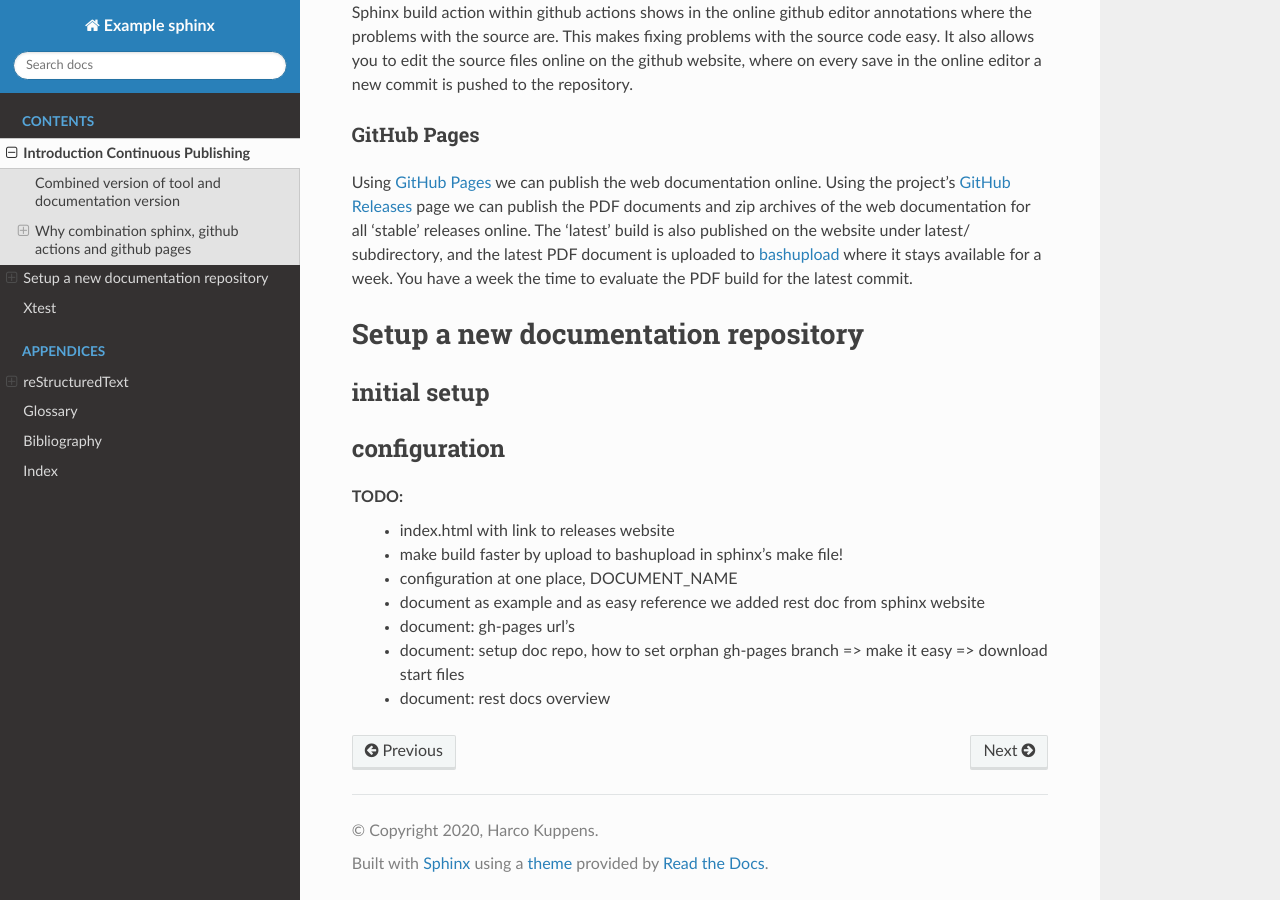
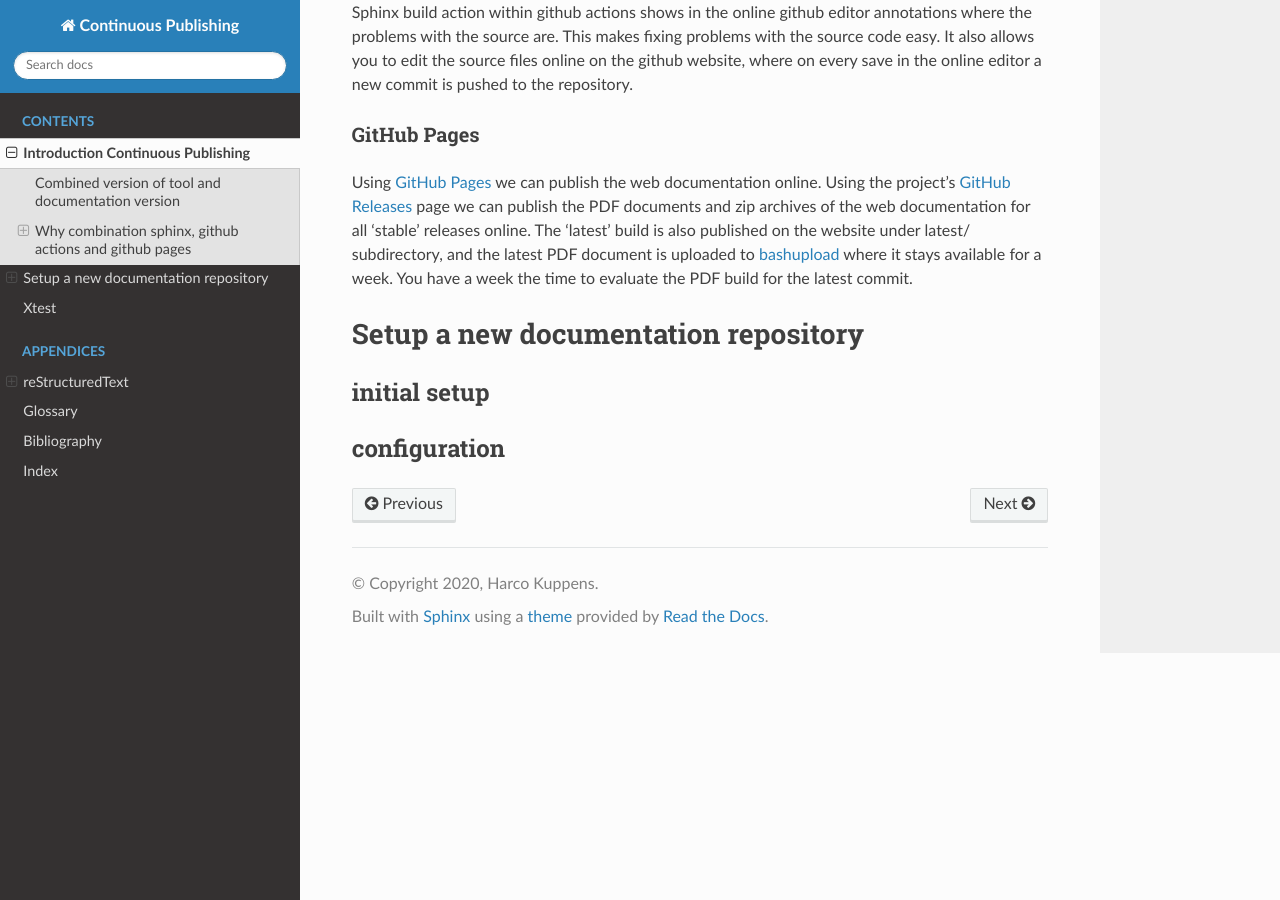
Before and after one commit to harcokuppens/continuous_publishing, a Sphinx documentation site: the page built from source/intro.rst, in a window 1280 px wide and 900 px high, scrolled down 3571 px. Built offline with Sphinx 7.4.7 and the Read the Docs theme 2.0.0, drawn with Linux system fonts in a browser that asks for light colours; the version number could not be read and is left out.

Commit message:
moved documentation name and url config to sphinx config

```diff
--- a/source/conf.py
+++ b/source/conf.py
@@ -17,15 +17,20 @@
 
 # -- Project information -----------------------------------------------------
 
-project = 'Example sphinx'
+project = 'Continuous Publishing'
 copyright = '2020, Harco Kuppens'
 author = 'Harco Kuppens'
 
 github_user_or_organisation='harcokuppens'
-github_repo_name="example_sphinx_doc_repo"
+github_repo_name="continuous_publishing"
+
+# note: TOOLVERSION is set in separate file TOOLVERSION.txt so we only need to change that file as part of the
+#       documentation source. This general configuration once set doesn't need changing then.
+document_name_format="TorXakis-{TOOLVERSION}_Userguide-{DOCVERSION}"
 
 # ----------------------------------------------------------------------------
 
+# -- SPHINX_BUILD_PDF  -----------------------
 
 
 def slugify(value, allow_unicode=False):
@@ -48,6 +53,7 @@
 output_pdf="build/latex/" + slugify(project) + ".pdf"
 print("::set-env name=SPHINX_BUILD_PDF::" + output_pdf)
 
+
 # -- Automatically add toolversion,docversion and pdfdocumenturl  -----------------------
 
 
@@ -65,12 +71,14 @@
 print("tag="+tag)
 if tag:
    print("tag taken")
+   release_name=tag
    display_edit_on_github=False
    docversion=tag
    html_docversion="stable docs: " + docversion
    pdf_docversion="Document version " + docversion
 else:
    print("tag not taken")
+   release_name="develop"
    display_edit_on_github=True
    docversion=subprocess.check_output(["git","rev-parse","--short","HEAD"],encoding="utf-8").strip()
    docversion="git-sha1-" + docversion
@@ -89,15 +97,27 @@
 # show on first page in pdf build
 release= toolversion + ", " + pdf_docversion
 
+
+document_name = document_name_format.format(TOOLVERSION=toolversion,DOCVERSION=docversion)
+print("::set-env name=DOCUMENT_NAME::" + document_name)
+
+
+
+
+
+
+pdfdocumenturl="https://github.com/{0}/{1}/releases/download/{2}/{3}.pdf".format(github_user_or_organisation,
+                github_repo_name,release_name,document_name)
+
+
 import os
-# DOCUMENT_URL_PDF is set by previous github workflow which build and uploaded the pdf
-# for local builds this variable won't be set and no pdf link is added
-pdfdocumenturl=os.environ.get('DOCUMENT_URL_PDF')
-if pdfdocumenturl:
+if os.environ.get('RUN_ON_GITHUB_PAGES'):
+   # build on github actions
    # add link to pdf in html theme below version
    version = version + r'<br/><a style="color:white" href="' + pdfdocumenturl + '">pdf</a>'
 else:
-    pdfdocumenturl="https://for.local.build.no.pdf.is.uploaded"
+   # local build
+   pdfdocumenturl="https://for.local.build.no.pdf.is.uploaded"
 
 document_overview_url="https://{0}.github.io/{1}/".format(github_user_or_organisation,github_repo_name)
 
@@ -116,12 +136,7 @@
 # see for the hyperref syntax: https://docutils.sourceforge.io/docs/ref/rst/restructuredtext.html#embedded-uris-and-aliases
 
 
-extlinks = {'duref': ('http://docutils.sourceforge.net/docs/ref/rst/'
-                      'restructuredtext.html#%s', ''),
-            'durole': ('http://docutils.sourceforge.net/docs/ref/rst/'
-                       'roles.html#%s', ''),
-            'dudir': ('http://docutils.sourceforge.net/docs/ref/rst/'
-                      'directives.html#%s', '')}
+
 
 
 
@@ -211,3 +226,13 @@
 }
 
 #html_show_sourcelink = True
+
+
+# -- config for restructured text appendix  -----------------------
+
+extlinks = {'duref': ('http://docutils.sourceforge.net/docs/ref/rst/'
+                      'restructuredtext.html#%s', ''),
+            'durole': ('http://docutils.sourceforge.net/docs/ref/rst/'
+                       'roles.html#%s', ''),
+            'dudir': ('http://docutils.sourceforge.net/docs/ref/rst/'
+                      'directives.html#%s', '')}
--- a/source/intro.rst
+++ b/source/intro.rst
@@ -136,13 +136,3 @@
 
 configuration
 -------------
-
-TODO:
- * index.html with link to releases website
- * make build faster by upload to bashupload in sphinx's make file!
- * configuration at one place,  DOCUMENT_NAME
- * document as example and as easy reference we added rest doc from sphinx website
- * document: gh-pages url's
- * document: setup doc repo, how to set orphan gh-pages branch
-   => make it easy => download start files
- * document: rest docs overview
```
Also changed, not shown: 1 other file.
